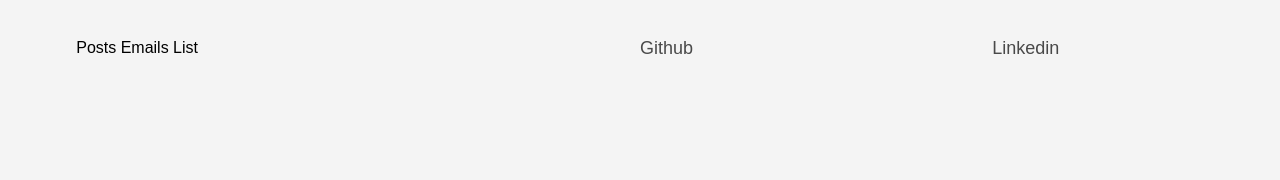
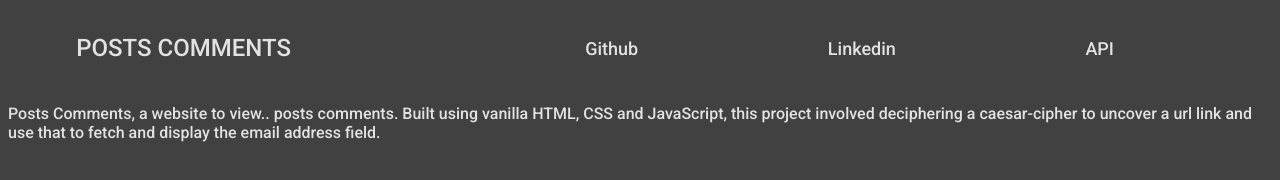
Before and after one commit to chenshanmugarajah/Website-Comments, a plain HTML site: page index.html in a window 1280 px wide. Drawn offline with Linux system fonts and the light colour scheme; no server answers.

Commit message:
added description to html and styles

```diff
--- a/index.html
+++ b/index.html
@@ -7,21 +7,29 @@
     <title>Typicode Email Viewer</title>
     <script src="script.js" defer></script>
     <link rel="stylesheet" href="styles.css">
+    <link rel="preconnect" href="https://fonts.gstatic.com">
+    <link href="https://fonts.googleapis.com/css2?family=Roboto:wght@500&display=swap" rel="stylesheet">
 </head>
 <body>
     <header>
         <div class="logo-container">
-            <h4 class="logo">Posts Emails List</h4>
+            <h2 class="logo">POSTS COMMENTS</h2>
         </div>
         <nav>
             <ul class="nav-links">
                 <li><a class="nav-link" href="https://github.com/chenshanmugarajah" target="_blank">Github</a></li>
                 <li><a class="nav-link" href="https://www.linkedin.com/in/chen-s/" target="_blank">Linkedin</a></li>
+                <li><a class="nav-link" href="https://jsonplaceholder.typicode.com/comments" target="_blank">API</a></li>
             </ul>
         </nav>
     </header>
 
-    <main class="side">
+    <main class="main">
+        <div class="info-paragraph">
+            <p>
+                Posts Comments, a website to view.. posts comments. Built using vanilla HTML, CSS and JavaScript, this project involved deciphering a caesar-cipher to uncover a url link and use that to fetch and display the email address field.
+            </p>
+        </div>
         <div class="posts"></div>
     </main>
 </body>
--- a/styles.css
+++ b/styles.css
@@ -5,8 +5,9 @@
 } */
 
 body {
-    font-family: 'Poppins', sans-serif;
-    background-color: #f4f4f4;
+    font-family: 'Roboto', sans-serif;
+    background-color: #414141;
+    color: rgb(226, 226, 226);
 }
 
 header {
@@ -40,7 +41,7 @@ nav {
 }
 
 .nav-link {
-    color: rgb(73, 73, 73);
     font-size: 18px;
     text-decoration: none;
+    color: inherit;
 }
```
Also changed, not shown: 2 other files.
